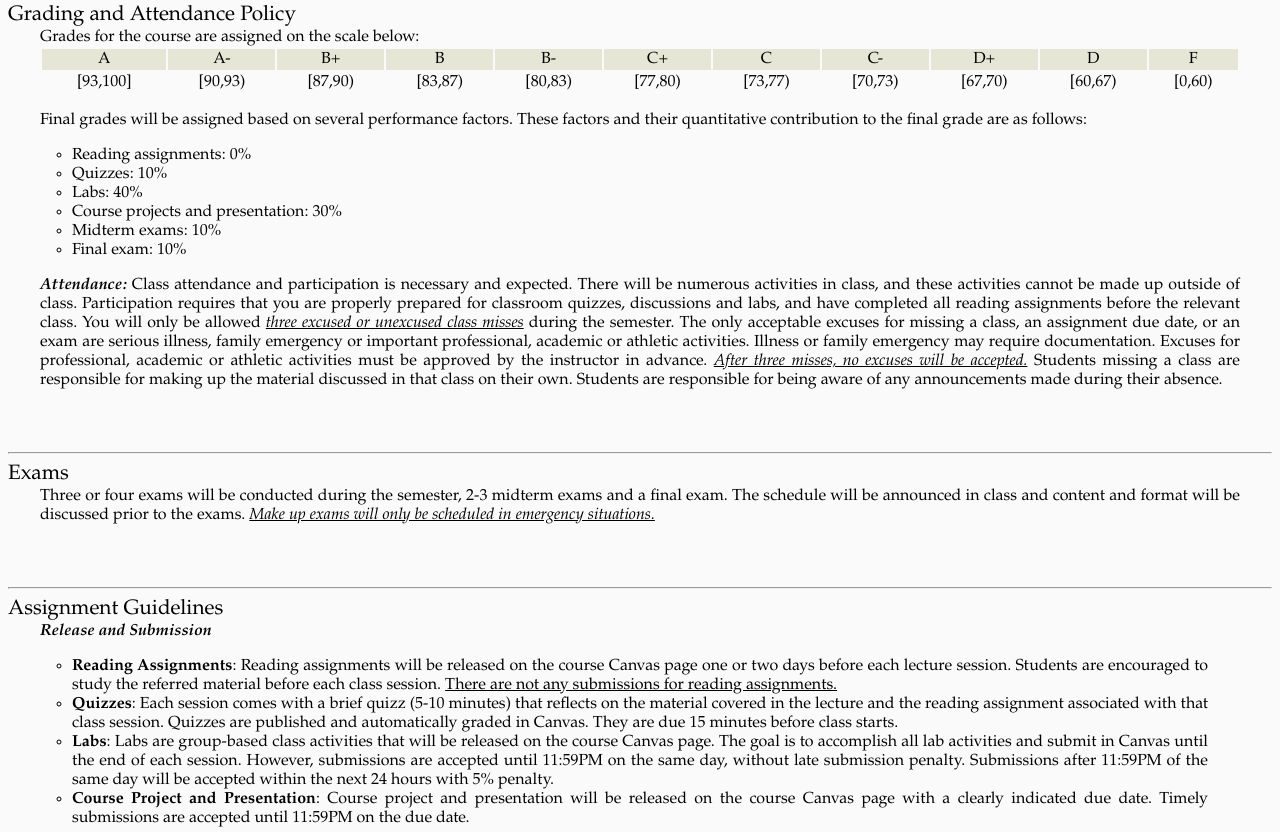
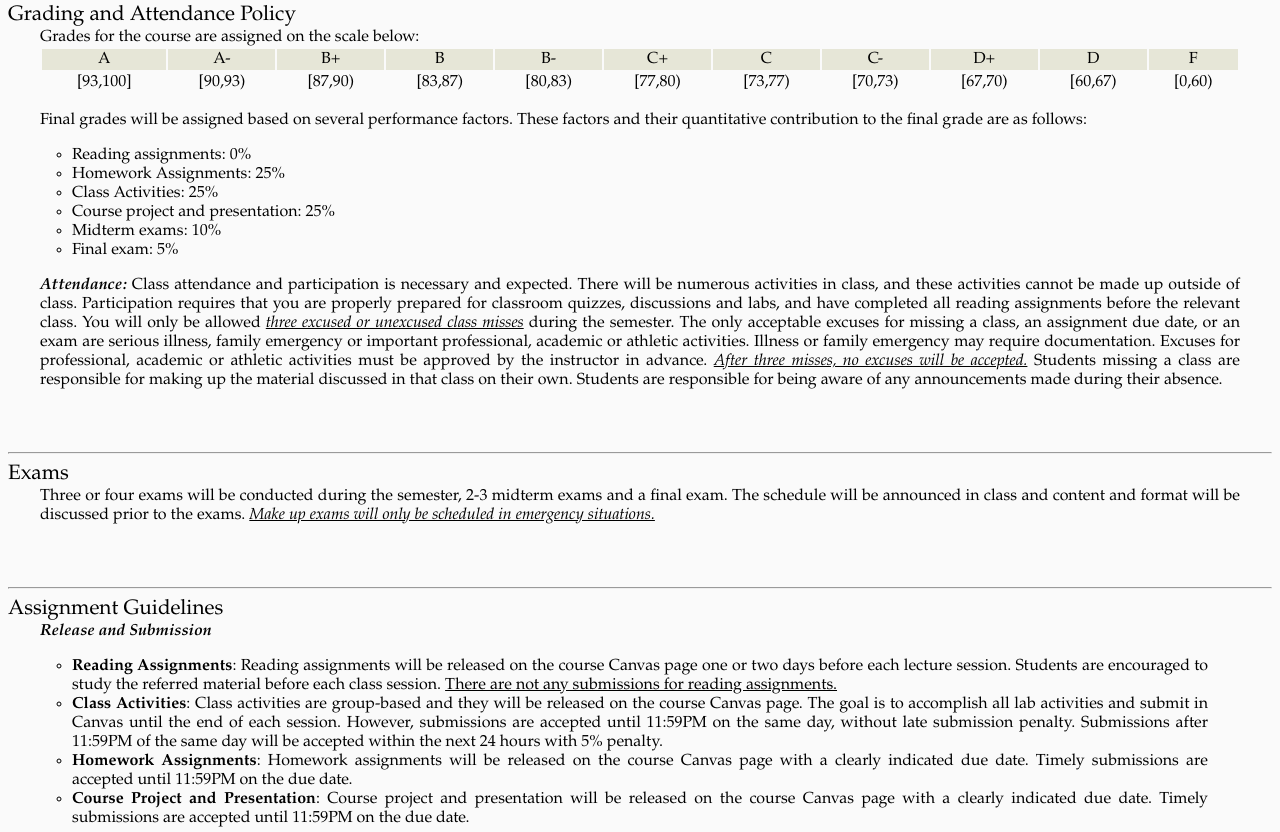
Before and after one commit to sepehram/sepehram.github.io, a plain HTML site: page teaching/comp293_s21/syllabus.html in a window 1280 px wide. Shown: the part 1908-2740 px from the top of the page. Drawn offline with Linux system fonts and the light colour scheme; files that its build step writes are made by us from their sources.

Commit message:
Update syllabus.html

```diff
--- a/teaching/comp293_s21/syllabus.html
+++ b/teaching/comp293_s21/syllabus.html
@@ -245,11 +245,11 @@ the final grade are as follows:
 <div class="box" align="justify">
 <ul><ul>
 <li>Reading assignments: 0%</li>
-<li>Quizzes: 10%</li>
-<li>Labs: 40%</li>
-<li>Course projects and presentation: 30%</li>
+<li>Homework Assignments: 25%</li>
+<li>Class Activities: 25%</li>
+<li>Course project and presentation: 25%</li>
 <li>Midterm exams: 10%</li>
-<li>Final exam: 10%</li>
+<li>Final exam: 5%</li>
 </ul></ul>
 </div>
 
@@ -300,20 +300,20 @@ discussed prior to the exams.
 <div class="box" align="justify">
 <ul><ul>
 <li><b>Reading Assignments</b>: Reading assignments will be released on the course Canvas page one or two days before each lecture session. Students are encouraged to study the referred material before each class session. <u>There are not any submissions for reading assignments.</u></li>
-<li><b>Quizzes</b>: Each session comes with a brief quizz (5-10 minutes) that reflects on the material covered in the lecture and the reading assignment associated with that class session. Quizzes are published and automatically graded in Canvas. They are due 15 minutes before class starts.</li>
-<li><b>Labs</b>: Labs are group-based class activities that will be released on the course Canvas page. The goal is to accomplish all lab activities and submit in Canvas until the end of each session. However, submissions are accepted until 11:59PM on the same day, without late submission penalty. Submissions after 11:59PM of the same day will be accepted within the next 24 hours with 5% penalty.</li>
-<li><b>Course Project and Presentation</b>: Course project and presentation will be released on the course Canvas page with a clearly indicated due date.  Timely submissions are accepted until 11:59PM on the due date.</li>
+<li><b>Class Activities</b>: Class activities are group-based and they will be released on the course Canvas page. The goal is to accomplish all lab activities and submit in Canvas until the end of each session. However, submissions are accepted until 11:59PM on the same day, without late submission penalty. Submissions after 11:59PM of the same day will be accepted within the next 24 hours with 5% penalty.</li>
+<li><b>Homework Assignments</b>: Homework assignments will be released on the course Canvas page with a clearly indicated due date.  Timely submissions are accepted until 11:59PM on the due date.</li>
+ <li><b>Course Project and Presentation</b>: Course project and presentation will be released on the course Canvas page with a clearly indicated due date.  Timely submissions are accepted until 11:59PM on the due date.</li>
 </ul></ul>
 </div>
 </p>
 
 <p class="firstpara" align="justify">
-<i><b>Solutions:</b></i> Solutions to assignments (except for labs), sample exam questions, and midterm exam may be submitted electronically
+<i><b>Solutions:</b></i> Solutions to homework assignments, class activities, sample exam questions, and midterm exam may be submitted electronically
 via Canvas, or in class on pencil-and-paper when appropriate.
 </p>
 
 <p class="firstpara" align="justify">
-<i><b>Late submission policy:</b></i> Deliverables for course project will be accepted up
+<i><b>Late submission policy:</b></i> Deliverables for homework assignments and the course project will be accepted up
 to <b><i>three weekdays</i></b> late, with a <i><b>5% per day penalty</i></b>.
 <br><i><u> All assignments will be considered individual efforts
 unless otherwise specified, and
```
